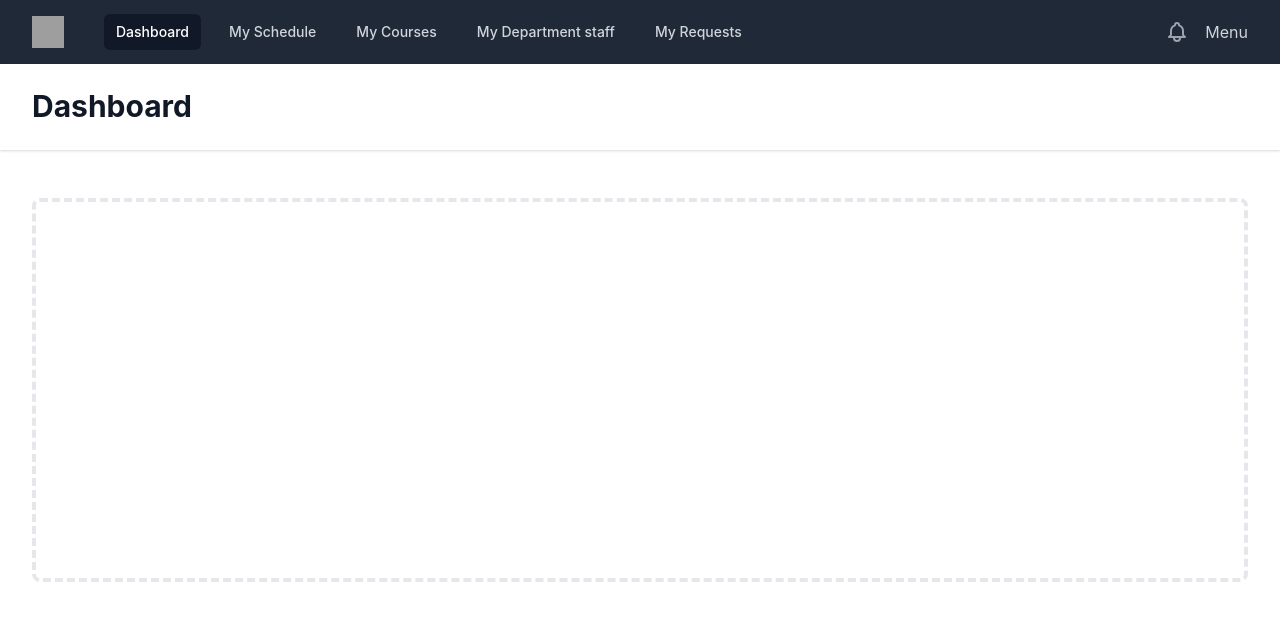
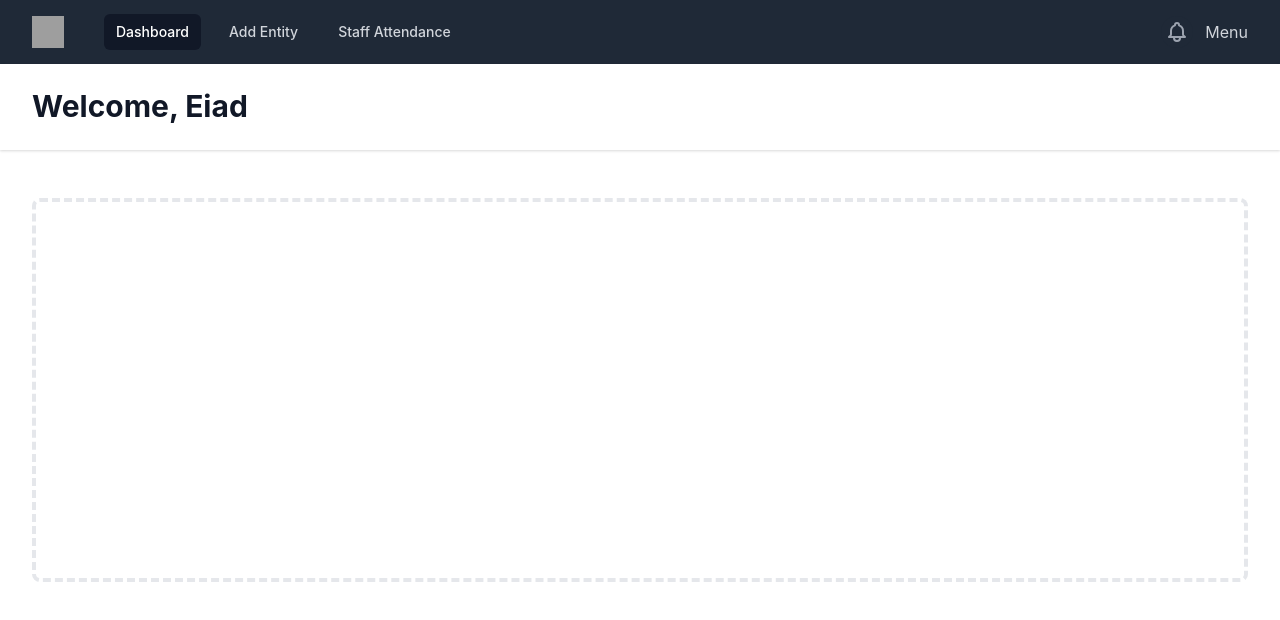
Before and after one commit to Eiad21/GUC-System-Front, a React (Create React App) app: page / in a window 1280 px wide. Shown: the top 620 px of the page. Built offline with nearby package versions, Linux system fonts and the light colour scheme; grey boxes are pictures that could not be loaded.

Commit message:
hr buttons and dashboard welcome

```diff
--- a/src/Components/Dashboard.js
+++ b/src/Components/Dashboard.js
@@ -6,7 +6,7 @@ class Dashboard extends React.Component {
   <header className="bg-white shadow">
     <div className="max-w-7xl mx-auto py-6 px-4 sm:px-6 lg:px-8">
       <h1 className="text-3xl font-bold leading-tight text-gray-900">
-        Dashboard
+        Welcome, {this.props.name}
       </h1>
     </div>
   </header>
--- a/src/Components/Navbar.js
+++ b/src/Components/Navbar.js
@@ -3,9 +3,11 @@ import './Navbar.css';
 class Navbar extends Component {
   constructor(){
     super();
-    this.state = {memberRank:"hod"}
+    this.state = {memberRank:"hr"}
   }
     render() {
+      let NBclassClicked = "bg-gray-900 text-white px-3 py-2 rounded-md text-sm font-medium"
+      let NBclassNotClicked = "text-gray-300 hover:bg-gray-700 hover:text-white px-3 py-2 rounded-md text-sm font-medium"
         return (
             <nav className="bg-gray-800">
     <div className="max-w-7xl mx-auto px-4 sm:px-6 lg:px-8">
@@ -16,26 +18,21 @@ class Navbar extends Component {
           </div>
           <div className="hidden md:block">
             <div className="ml-10 flex items-baseline space-x-4">
-              <a href="#" class="bg-gray-900 text-white px-3 py-2 rounded-md text-sm font-medium">Dashboard</a>
+              <a href="#" class={NBclassClicked}>Dashboard</a>
 
-              <a href="#" style={(this.state.memberRank=="hr")?{display: 'block'}:{display: 'none'}} className="bg-gray-900 text-white px-3 py-2 rounded-md text-sm font-medium">Add Entity</a>
+              <a href="#" style={(this.state.memberRank=="hr")?{display: 'block'}:{display: 'none'}} className={NBclassNotClicked}>Add Entity</a>
+              <a href="#" style={(this.state.memberRank=="hr")?{display: 'block'}:{display: 'none'}} className={NBclassNotClicked}>Staff Attendance</a>
 
-              <a href="#" style={(this.state.memberRank=="hr")?{display: 'block'}:{display: 'none'}} className="text-gray-300 hover:bg-gray-700 hover:text-white px-3 py-2 rounded-md text-sm font-medium">Staff Attendance</a>
+              <a href="#" style={(this.state.memberRank!="hr")?{display: 'block'}:{display: 'none'}} className={NBclassNotClicked}>My Schedule</a>
+              <a href="#" style={(this.state.memberRank!="hr")?{display: 'block'}:{display: 'none'}} className={NBclassNotClicked}>My Courses</a>
+              <a href="#" style={(this.state.memberRank!="hr")?{display: 'block'}:{display: 'none'}} className={NBclassNotClicked}>My Requests</a>
 
-              <a href="#" style={(this.state.memberRank!="hr")?{display: 'block'}:{display: 'none'}} className="text-gray-300 hover:bg-gray-700 hover:text-white px-3 py-2 rounded-md text-sm font-medium">My Schedule</a>
-
-              {/* <a href="#" style={this.state.hr?{display: 'block'}:{color: 'none'}} className="text-gray-300 hover:bg-gray-700 hover:text-white px-3 py-2 rounded-md text-sm font-medium">Calendar</a> */}
-
-              <a href="#" style={(this.state.memberRank!="hr")?{display: 'block'}:{display: 'none'}} className="text-gray-300 hover:bg-gray-700 hover:text-white px-3 py-2 rounded-md text-sm font-medium">My Courses</a>
-
-              <a href="#" style={(this.state.memberRank=="hod")?{display: 'block'}:{display: 'none'}} className="text-gray-300 hover:bg-gray-700 hover:text-white px-3 py-2 rounded-md text-sm font-medium">My Department staff</a>
-
-              <a href="#" style={(this.state.memberRank!="hr")?{display: 'block'}:{display: 'none'}} className="text-gray-300 hover:bg-gray-700 hover:text-white px-3 py-2 rounded-md text-sm font-medium">My Requests</a>
+              <a href="#" style={(this.state.memberRank=="hod")?{display: 'block'}:{display: 'none'}} className={NBclassNotClicked}>My Department staff</a>
 
 
-              <a href="#" style={(this.state.memberRank=="instructor")?{display: 'block'}:{display: 'none'}} className="text-gray-300 hover:bg-gray-700 hover:text-white px-3 py-2 rounded-md text-sm font-medium">My Courses</a>
+              <a href="#" style={(this.state.memberRank=="instructor")?{display: 'block'}:{display: 'none'}} className={NBclassNotClicked}>My Courses</a>
 
-              <a href="#" style={(this.state.memberRank=="coordinator")?{display: 'block'}:{display: 'none'}} className="text-gray-300 hover:bg-gray-700 hover:text-white px-3 py-2 rounded-md text-sm font-medium">Slot Linking requests</a>
+              <a href="#" style={(this.state.memberRank=="coordinator")?{display: 'block'}:{display: 'none'}} className={NBclassNotClicked}>Slot Linking requests</a>
 
 
 
--- a/src/index.js
+++ b/src/index.js
@@ -10,7 +10,7 @@ import Navbar from './Components/Navbar';
 ReactDOM.render(
   <React.StrictMode>
     <Navbar/>
-    <Dashboard/>
+    <Dashboard name={"Eiad"}/>
   </React.StrictMode>,
   document.getElementById('root')
 );
```
Also changed, not shown: 1 other file (tests, documents, lock files or other folders).
